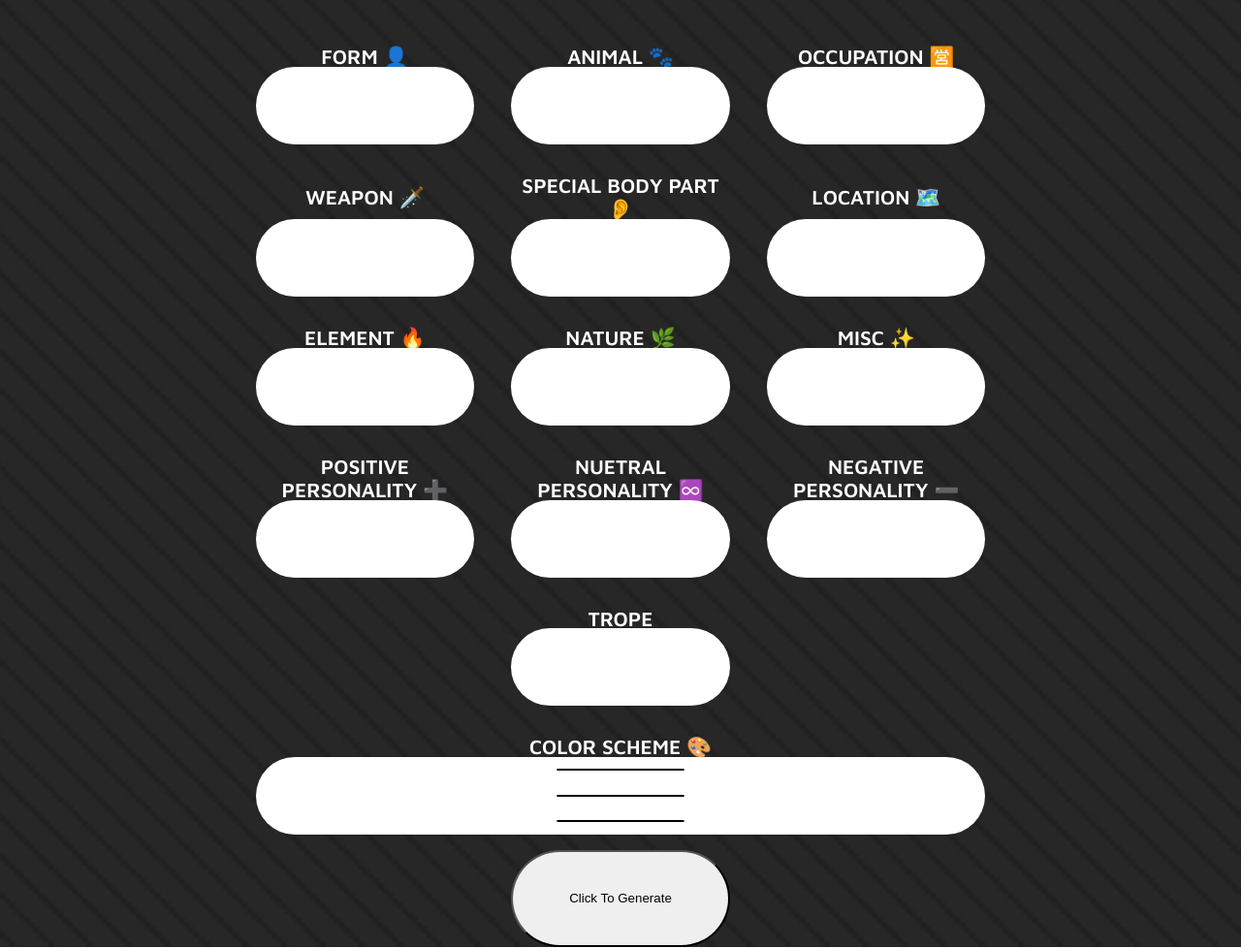
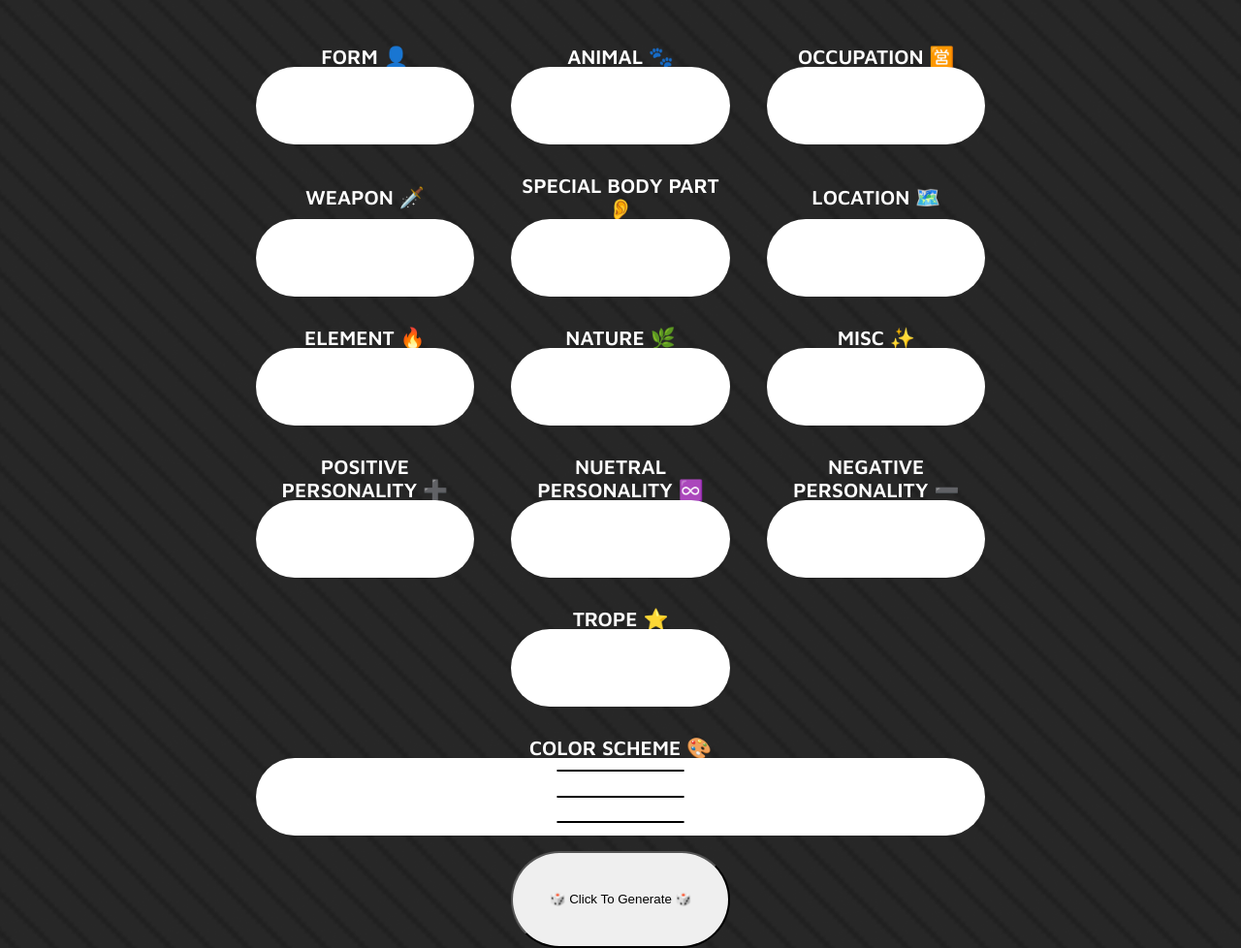
Before and after one commit to Rudhuli/rudhuli.github.io, a plain HTML site: page Projects/Ruu's Character Generator/index.html in a window 1280 px wide. Shown: the part 118-1096 px from the top of the page at 97% size. Drawn offline with Linux system fonts and the light colour scheme.

Commit message:
updated char gen a little

```diff
--- a/Projects/Ruu's Character Generator/index.html
+++ b/Projects/Ruu's Character Generator/index.html
@@ -29,8 +29,8 @@
           <div class="posPersonality"><h1>POSITIVE PERSONALITY ➕</h1><p><span class="posPersonalityResult"></span></p></div>
           <div class="nuePersonality"><h1>NUETRAL PERSONALITY ♾️</h1><p><span class="nuePersonalityResult"></span></p></div>
           <div class="negPersonality"><h1>NEGATIVE PERSONALITY ➖</h1><p><span class="negPersonalityResult"></span></p></div>
-          <div class="trope"><h1>TROPE</h1><p><span class="tropeResult"></span></p></div>
-          <button> Click To Generate</button>
+          <div class="trope"><h1>TROPE ⭐</h1><p><span class="tropeResult"></span></p></div>
+          <button> 🎲 Click To Generate 🎲</button>
         </div>
 
 
```
